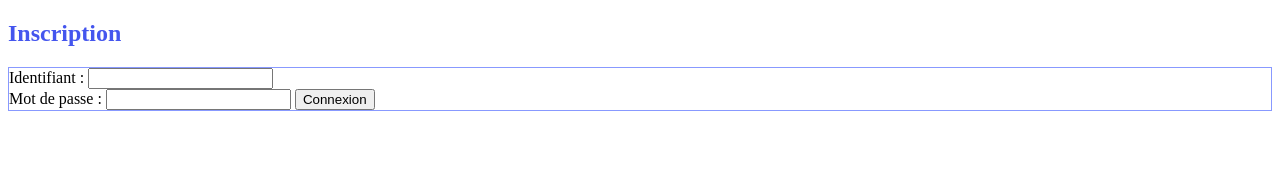
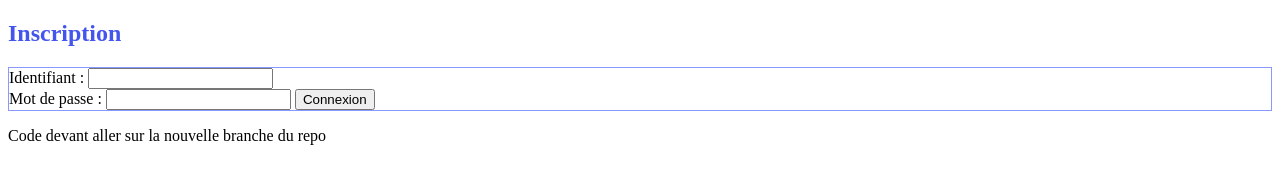
Before and after one commit to codascii/ShareRepository, a plain HTML site: page index.html in a window 1280 px wide. Drawn offline with Linux system fonts and the light colour scheme.

Commit message:
Ajout de la balise <p> à la suite du formulaire d'inscription

```diff
--- a/index.html
+++ b/index.html
@@ -15,5 +15,6 @@
 			<input type="password" name="password"/>
 			<input type="submit" name="btConnexion" value="Connexion"/>
 		</form>
+		<p>Code devant aller sur la nouvelle branche du repo</p>
 	</body>
 </html>
```
